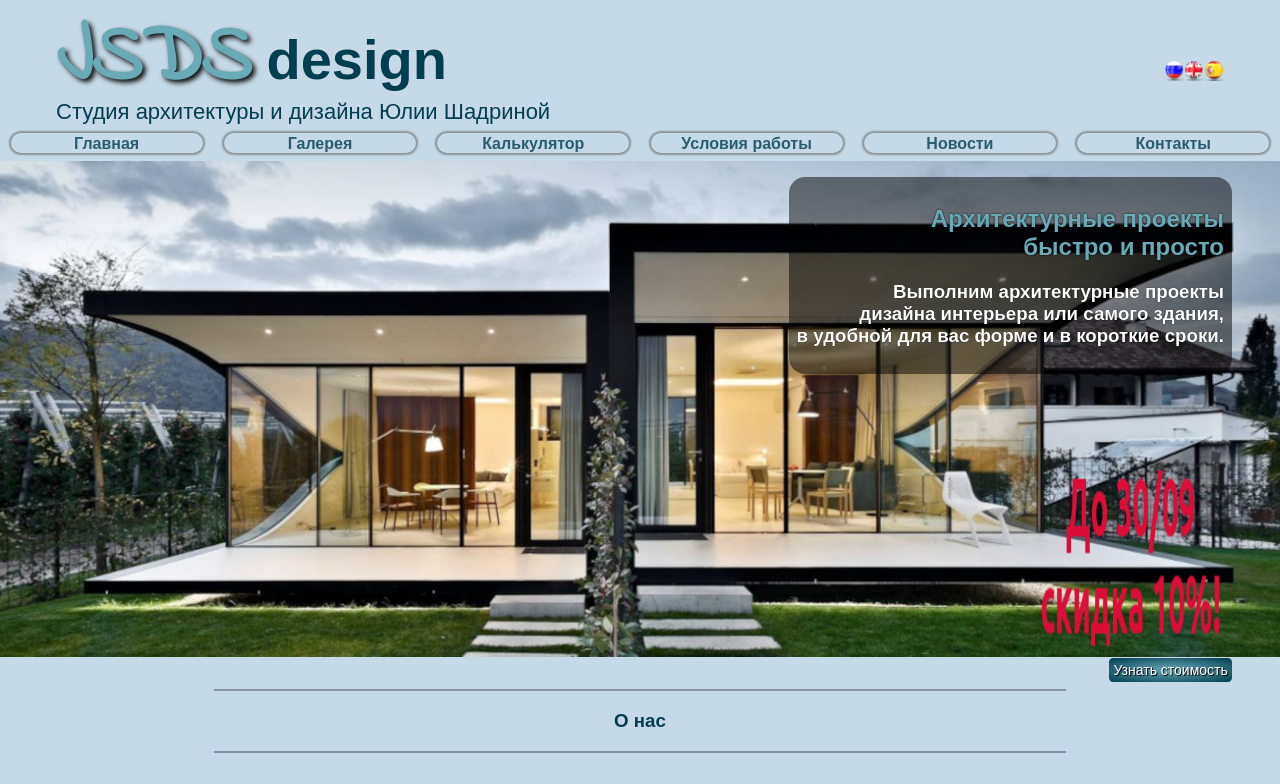
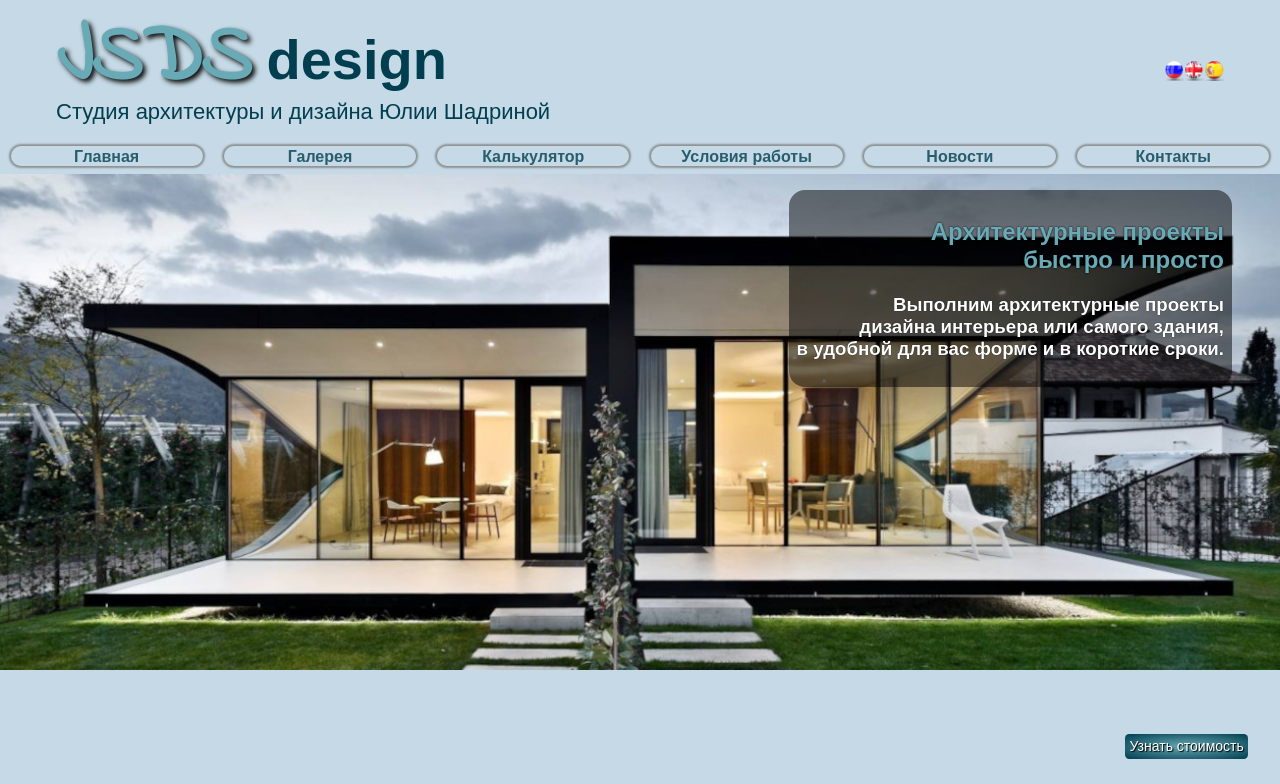
Before and after one commit to BMD63/jsds, a Next.js app: page / in a window 1280 px wide. Shown: the top 784 px of the page. Built offline with nearby package versions, Linux system fonts and the light colour scheme.

Commit message:
style: improve CTA button alignment
- Add .ctaWrapper class for consistent width with content blocks
- Remove discount image from hero section
- Improve visual hierarchy and spacing

```diff
--- a/src/app/page.tsx
+++ b/src/app/page.tsx
@@ -1,13 +1,24 @@
-import Image from 'next/image'
+'use client'
+
+import { useEffect } from 'react'
+import { usePathname } from 'next/navigation'
 import About from '@/components/section/About'
 import Gallery from '@/components/section/Gallery'
 import Profile from '@/components/section/Profile'
 import CTAButton from '@/components/ui/CTAButton'
 
 export default function Home() {
+
+  const pathname = usePathname()
+
+  useEffect(() => {
+    if (pathname === '/') {
+      window.scrollTo(0, 0)
+    }
+  }, [pathname])
+
   return (
     <div className="container">
-
       <section id="home">
         <div className="offer">
           <div className="offertext">
@@ -17,9 +28,15 @@ export default function Home() {
               в удобной для вас форме и в короткие сроки.
             </h3>
           </div>
-          <Image src="/discount.png" alt="Скидка" width={200} height={200} />
-          <CTAButton href="/maincalc">Узнать стоимость</CTAButton>
         </div>
+        <div className = "ctaWrapper" >
+          <CTAButton
+            href="/maincalc"
+          >
+            Узнать стоимость
+          </CTAButton>
+        </div>
+
       </section>
       <article className="infoblock">
         <About />
--- a/src/components/ui/CTAButton.tsx
+++ b/src/components/ui/CTAButton.tsx
@@ -6,6 +6,7 @@ interface CTAButtonProps {
   className?: string
   variant?: 'primary' | 'secondary'
   size?: 'small' | 'medium' | 'large'
+  style?: React.CSSProperties
 }
 
 export default function CTAButton({ href, children, className = '' }: CTAButtonProps) {
--- a/style.css
+++ b/style.css
@@ -52,6 +52,7 @@ nav{
     height: 1.5em;
     align-items: center;
     z-index: 10;
+    margin-top: 1em;
 }
 nav .menu{
     display: flex;
@@ -134,6 +135,7 @@ nav .menu{
     text-shadow: 0 0 2px black;
     text-align: right;
     position: relative;
+    margin-bottom: 4em;
 }
 .offer h3{
     color: white;
@@ -158,6 +160,13 @@ nav .menu{
     transform: rotate(-15deg);
     animation: rotate 3s normal linear infinite;
 }
+
+.ctaWrapper{
+    width: 95%;
+    margin: auto;
+}
+
+
 @keyframes rotate {
     0%{
         transform:rotateY(0deg)
```
